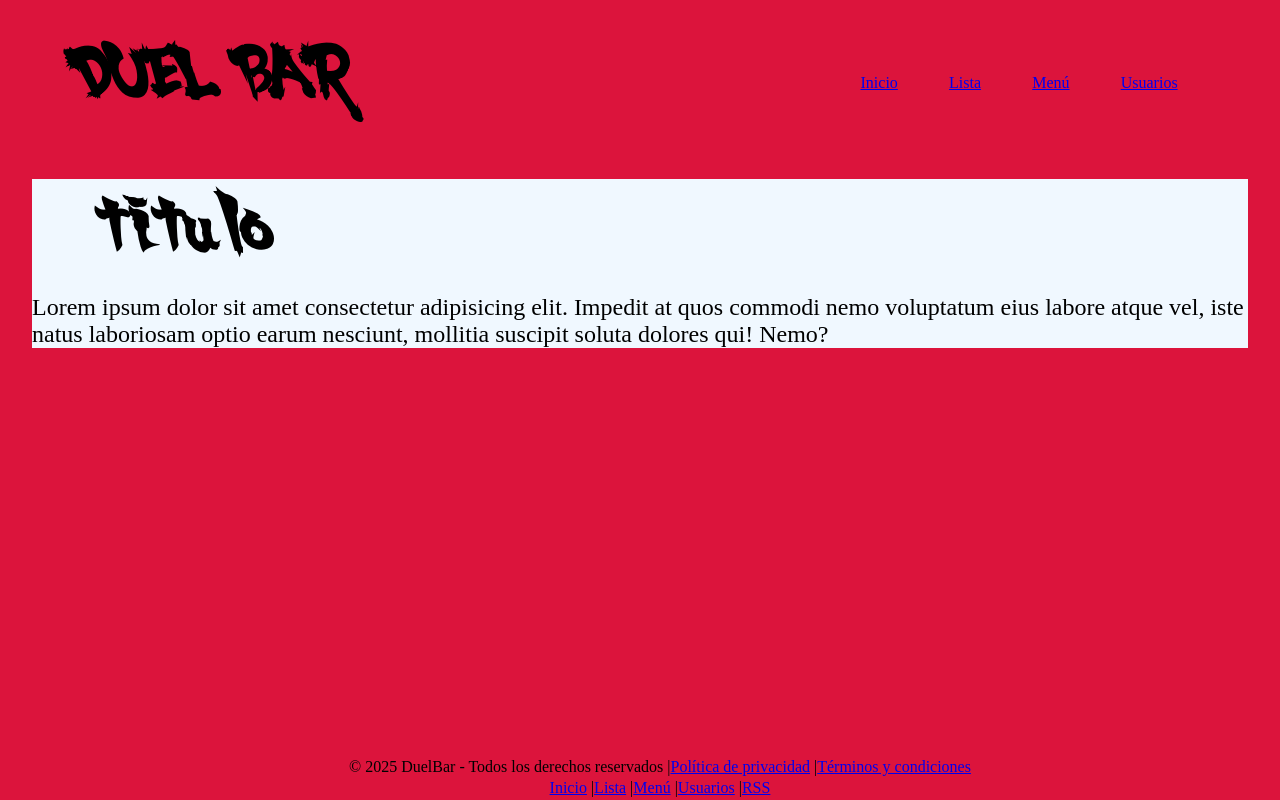
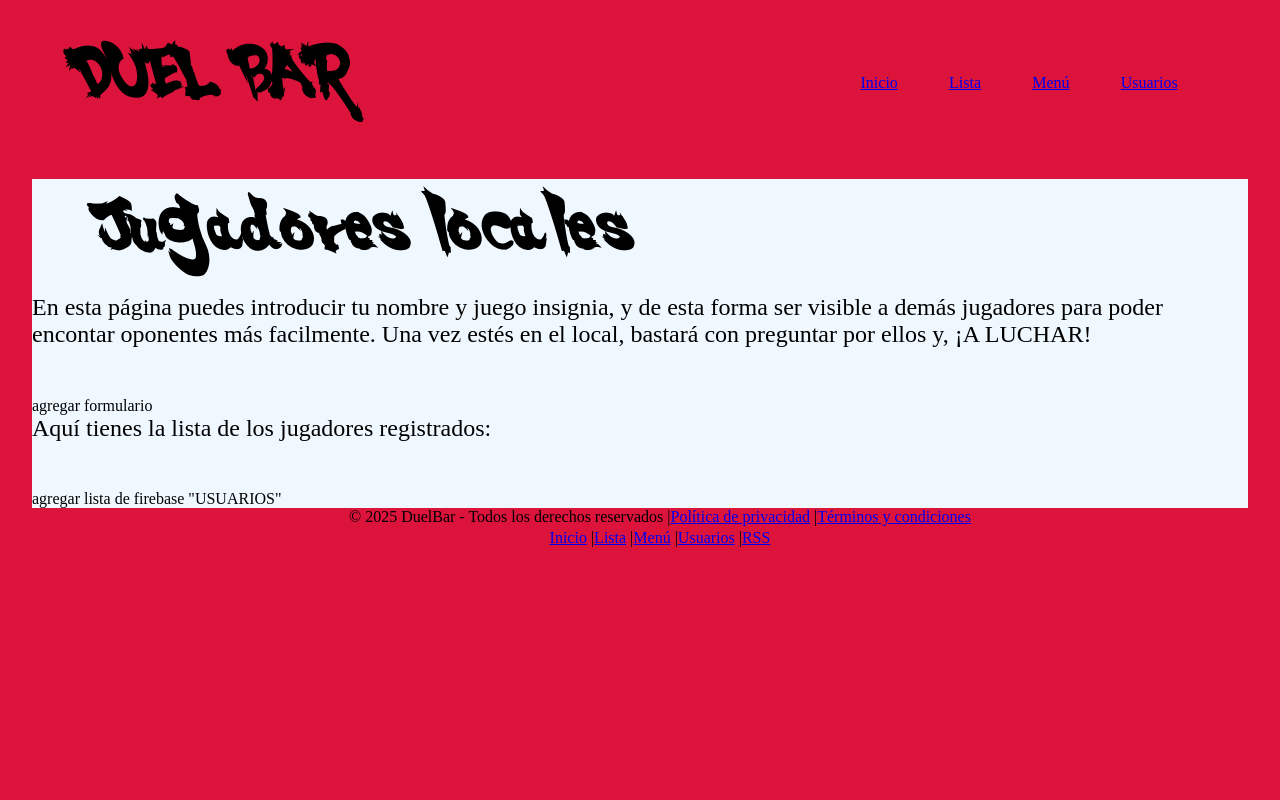
Before and after one commit to ManuCruzSanchez/project_react-main, a React (Vite) app: page /Users in a window 1280 px wide. Built offline with nearby package versions, Linux system fonts and the light colour scheme.

Commit message:
users formulary to add

```diff
--- a/src/components/footer/Footer.css
+++ b/src/components/footer/Footer.css
@@ -2,7 +2,7 @@
 
 .footer-back {
     background-color: crimson;
-    position: fixed;
+    /* position: fixed; */
     display: flex;
     justify-content: center;
 
--- a/src/pages/home/Home.css
+++ b/src/pages/home/Home.css
@@ -11,4 +11,5 @@ section{
 
 .pagetext{
     font-size: 1.5rem;
+    padding-bottom: 4%;
 }
--- a/src/pages/users/Users.jsx
+++ b/src/pages/users/Users.jsx
@@ -10,8 +10,11 @@ function Users() {
         <section>
           <div className="background">
             <div>
-              <h1>titulo</h1>
-                <p className="pagetext">Lorem ipsum dolor sit amet consectetur adipisicing elit. Impedit at quos commodi nemo voluptatum eius labore atque vel, iste natus laboriosam optio earum nesciunt, mollitia suscipit soluta dolores qui! Nemo?</p>
+              <h1>Jugadores locales</h1>
+                <p className="pagetext">En esta página puedes introducir tu nombre y juego insignia, y de esta forma ser visible a demás jugadores para poder encontar oponentes más facilmente. Una vez estés en el local, bastará con preguntar por ellos y, ¡A LUCHAR!</p>
+                <p>agregar formulario</p>
+                <p className="pagetext">Aquí tienes la lista de los jugadores registrados:</p>
+                <p>agregar lista de firebase "USUARIOS"</p>
             </div>
           </div>
         </section>
```
